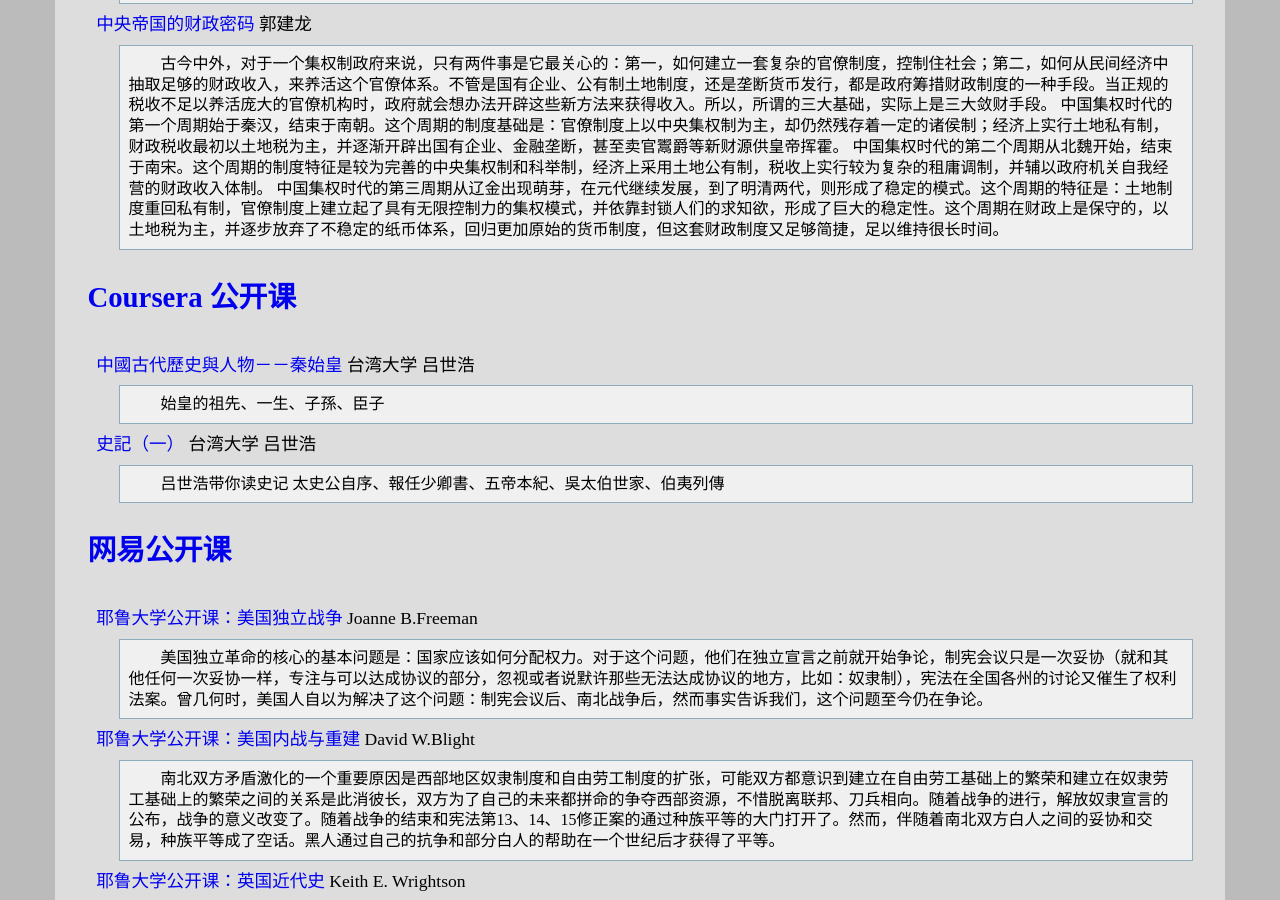
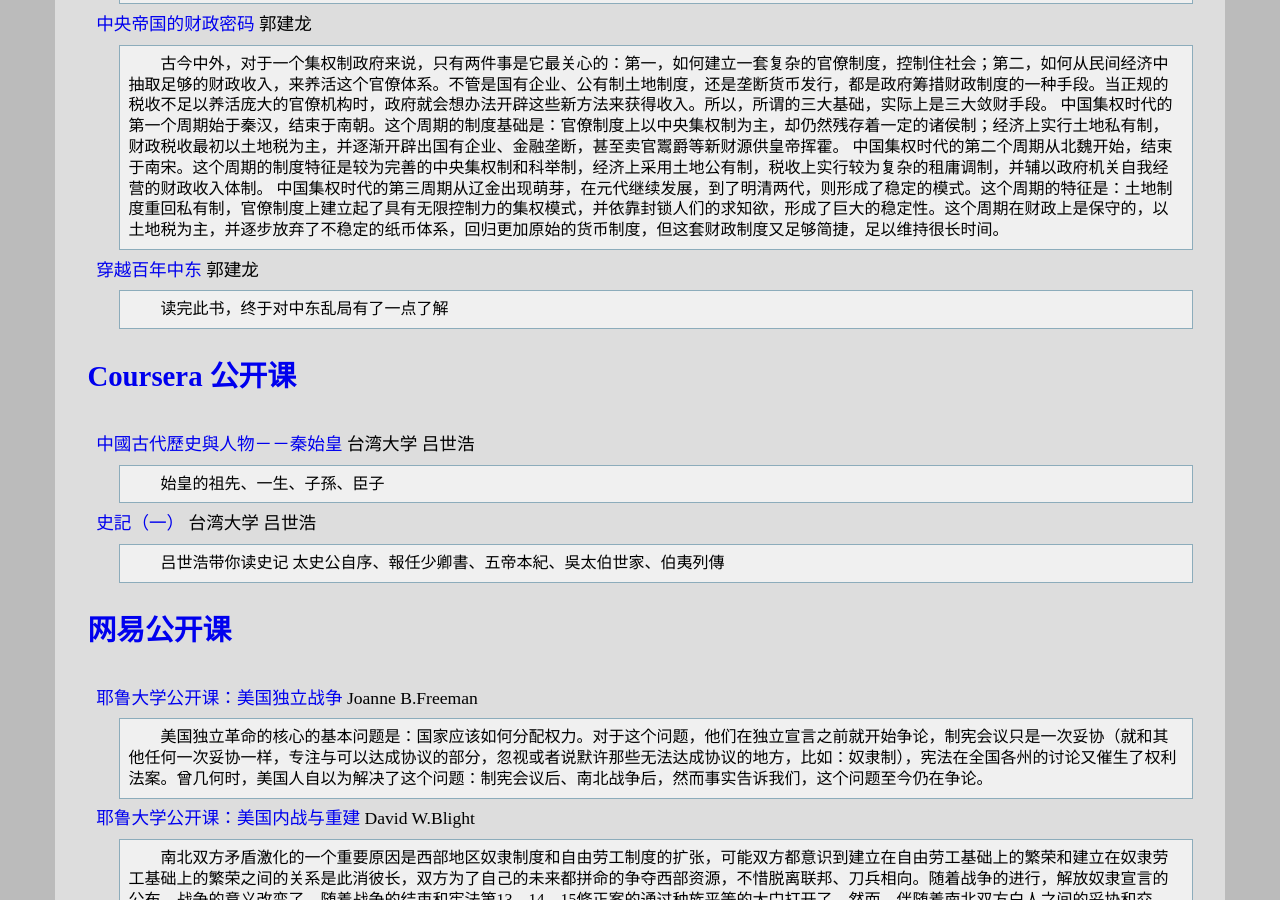
Before and after one commit to leiqin/leiqin.github.io, a Jekyll site: the page built from shoucang/history.markdown, in a window 1280 px wide and 900 px high, scrolled down 7335 px. Built offline with Jekyll 4.4.1, drawn with Linux system fonts in a browser that asks for light colours; nearby versions of some CDN libraries.

Commit message:
+ 添加以史为镜 穿越百年中东

```diff
--- a/shoucang/history.markdown
+++ b/shoucang/history.markdown
@@ -121,6 +121,9 @@ title: 以史为镜
 
 [中央帝国的财政密码](https://book.douban.com/subject/27007549/) 郭建龙
 :	古今中外，对于一个集权制政府来说，只有两件事是它最关心的：第一，如何建立一套复杂的官僚制度，控制住社会；第二，如何从民间经济中抽取足够的财政收入，来养活这个官僚体系。不管是国有企业、公有制土地制度，还是垄断货币发行，都是政府筹措财政制度的一种手段。当正规的税收不足以养活庞大的官僚机构时，政府就会想办法开辟这些新方法来获得收入。所以，所谓的三大基础，实际上是三大敛财手段。 中国集权时代的第一个周期始于秦汉，结束于南朝。这个周期的制度基础是：官僚制度上以中央集权制为主，却仍然残存着一定的诸侯制；经济上实行土地私有制，财政税收最初以土地税为主，并逐渐开辟出国有企业、金融垄断，甚至卖官鬻爵等新财源供皇帝挥霍。 中国集权时代的第二个周期从北魏开始，结束于南宋。这个周期的制度特征是较为完善的中央集权制和科举制，经济上采用土地公有制，税收上实行较为复杂的租庸调制，并辅以政府机关自我经营的财政收入体制。 中国集权时代的第三周期从辽金出现萌芽，在元代继续发展，到了明清两代，则形成了稳定的模式。这个周期的特征是：土地制度重回私有制，官僚制度上建立起了具有无限控制力的集权模式，并依靠封锁人们的求知欲，形成了巨大的稳定性。这个周期在财政上是保守的，以土地税为主，并逐步放弃了不稳定的纸币体系，回归更加原始的货币制度，但这套财政制度又足够简捷，足以维持很长时间。
+
+[穿越百年中东](https://book.douban.com/subject/26700104/) 郭建龙
+:	读完此书，终于对中东乱局有了一点了解
 
 ### [Coursera 公开课](https://www.coursera.org/)
 
```
